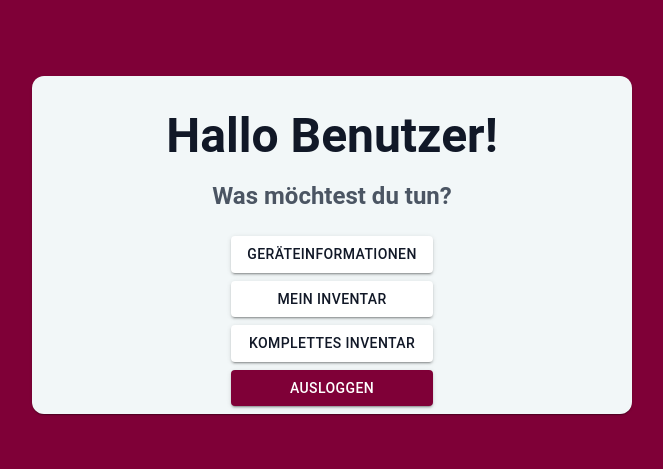
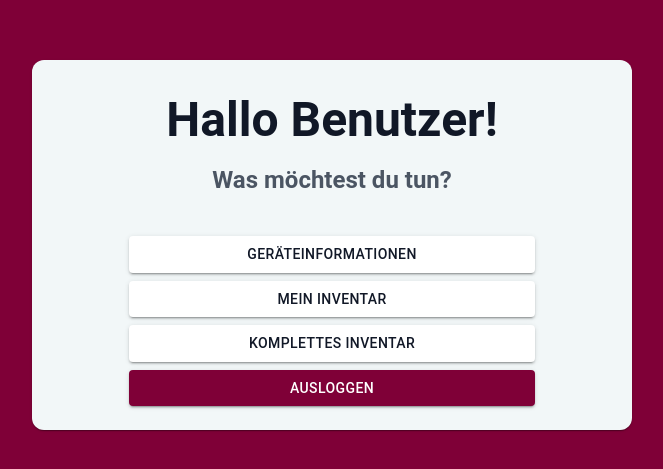
Before and after one commit to DerNikJakom/nextjs-inventory, a Next.js app: page / in a window 1280 px wide. Shown: the part 171-640 px from the top of the page, without its empty margins (308-971 px from the left). Built offline with nearby package versions, Linux system fonts and the light colour scheme.

Commit message:
Add padding and width styling to MenuButtons component for better layout

```diff
--- a/src/components/MenuButtons.tsx
+++ b/src/components/MenuButtons.tsx
@@ -3,12 +3,13 @@
 import React from "react";
 import { Stack, Button } from "@mui/material";
 import { useRouter } from "next/navigation";
+import Box from "next-auth/providers/box";
 
 export default function MenuButtons() {
   const router = useRouter();
 
   return (
-    <Stack direction="column" gap={1}>
+    <Stack direction="column" gap={1} sx={{ padding: 2, width: "75%" }}>
       <Button
         id="deviceInfoBtn"
         variant="contained"
```
